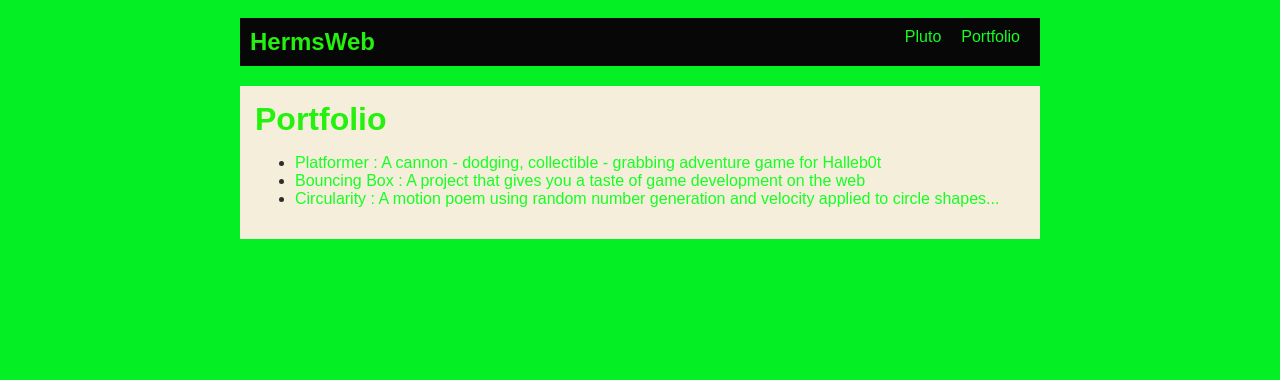
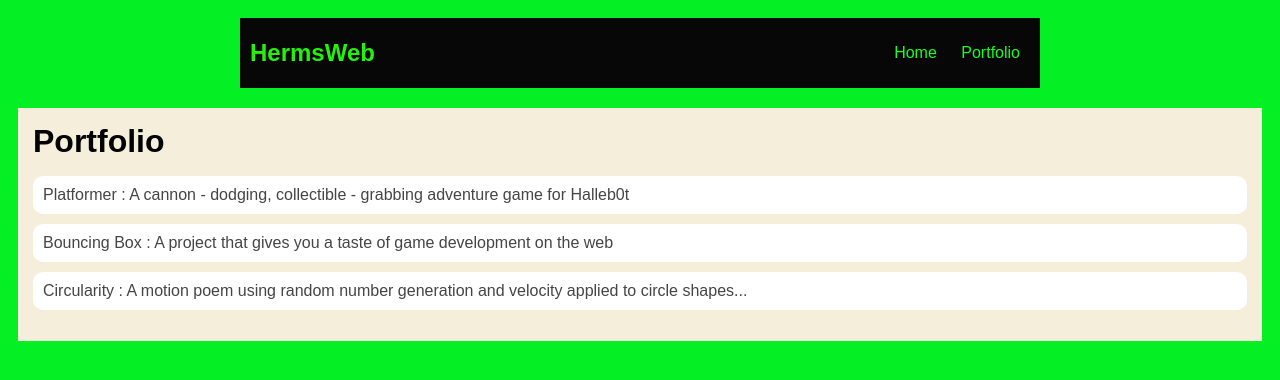
Before and after one commit to hermmmmm/hermmmmm.github.io, a plain HTML site: page portfolio.html in a window 1280 px wide. Drawn offline with Linux system fonts and the light colour scheme.

Commit message:
fixed portfolio

```diff
--- a/portfolio.html
+++ b/portfolio.html
@@ -1,8 +1,10 @@
 <!DOCTYPE HTML>
 <html>
+
 <head>
   <Title>HermsWeb</Title>
   <link rel="stylesheet" href="style.css">
+  </link>
 
 </head>
 
@@ -10,18 +12,18 @@
   <div id="all-contents">
     <nav>
       <h1>HermsWeb</h1>
-
+      <ul id="nav-ul">
         <li class="nav-li">
-               <a class="nav-a" href="index.html">Pluto</a>
+          <a class="nav-a" href="index.html">Home</a>
         </li>
         <li class="nav-li">
           <a class="nav-a" href="portfolio.html">Portfolio</a>
         </li>
       </ul>
     </nav>
+  </div>
   <main>
     <div class="content">
-                <div id="all-contents">
       <h1>Portfolio</h1>
       <ul id="portfolio">
         <li><a href="projects/platformer/">Platformer : A cannon - dodging, collectible - grabbing adventure
@@ -33,7 +35,6 @@
       </ul>
     </div>
   </main>
-    </div>
 </body>
 
 </html>
--- a/style.css
+++ b/style.css
@@ -62,3 +62,30 @@ main {
 }
 h2, h3 {
     margin: 0px;
+}
+
+         /* portfolio styles */
+         .content h1 {
+            color: black;
+        }
+
+        #portfolio {
+            list-style-type: none;
+            padding-left: 0;
+        }
+
+        #portfolio li {
+            background: #fff;
+            padding: 10px;
+            border-radius: 10px;
+            margin-bottom: 10px;
+        }
+
+        #portfolio li:hover {
+            background: #eee;
+        }
+
+        #portfolio a {
+            text-decoration: none;
+            color: #454545;
+        }
```
Also changed, not shown: projects/bouncing-box/index.html (+5 -2 lines), projects/circularity/js/init.js (+32 -9 lines). Lines whose indentation alone changed are shown as unchanged.
